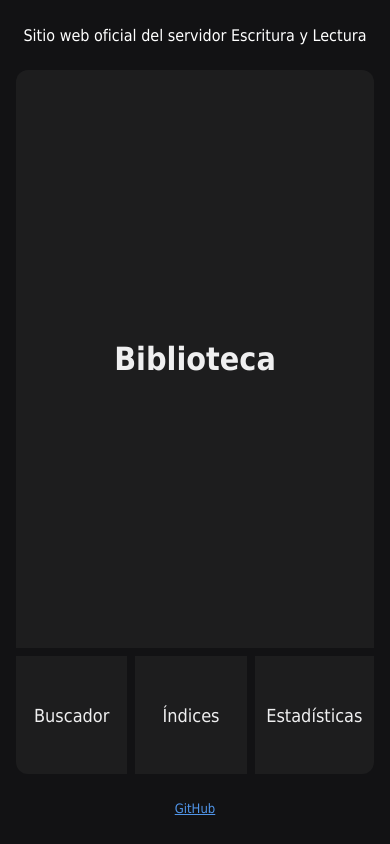
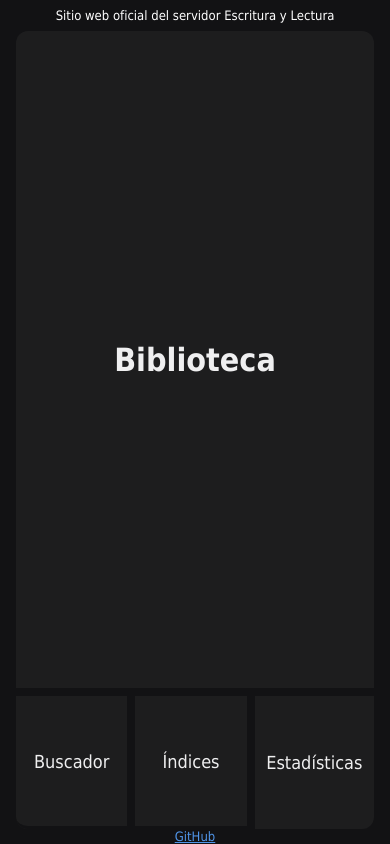
Before and after one commit to EscrituraYLectura/EscrituraYLectura.github.io, a Next.js app: page / in a window 390 px wide. Built offline with nearby package versions, Linux system fonts and the light colour scheme.

Commit message:
Copy template code for mobile style

```diff
--- a/styles/global.scss
+++ b/styles/global.scss
@@ -129,3 +129,50 @@ main {
         opacity: 1;
     }
 }
+
+// DISEÑO PARA TELÉFONOS
+
+@media screen and (max-width: 600px) {
+    main {
+        grid-template-rows: auto 1fr auto;
+    }
+
+    #contenedor-paginas {
+        flex-direction: column;
+        padding: 0.5rem;
+    }
+
+    .contenedor-subpaginas {
+        width: 100%;
+
+        h2 {
+            font-size: x-large;
+        }
+
+        div {
+            grid-template-columns: 1fr;
+            p {
+                border-right: none;
+                border-bottom: 0.2rem solid #121214;
+
+                &:nth-child(1) {
+                    border-radius: 0;
+                }
+
+                &:nth-last-child(1) {
+                    border-radius: 0 0 12px 12px;
+                    border-bottom: none;
+                }
+            }
+        }
+    }
+
+    h1 {
+        font-size: small;
+        padding: 0.5rem;
+    }
+
+    p, a {
+        font-size: small;
+    }
+}
```
